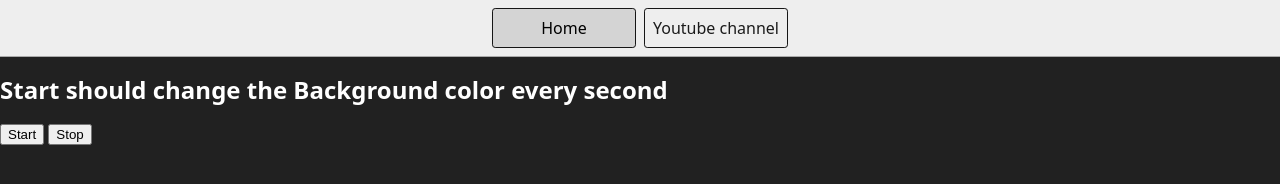
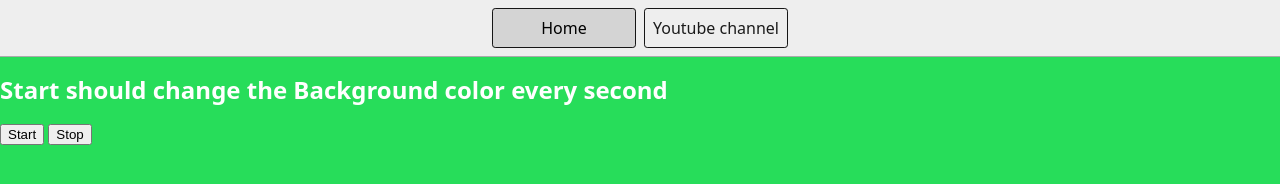
Before and after one commit to Aniketpatra007/JS, a plain HTML site: page 07_projects/6-unlimitedColors/index.html in a window 1280 px wide. Both pictures are taken after a click on the button "Start". Drawn offline with Linux system fonts and the light colour scheme; files that its build step writes are made by us from their sources.

Commit message:
unlimited colors

```diff
--- a/07_projects/6-unlimitedColors/chaiaurcode.js
+++ b/07_projects/6-unlimitedColors/chaiaurcode.js
@@ -0,0 +1,29 @@
+// generate a random hexcode for randomised background
+const randomColor = function () {
+  const hex = '0123456789ABCDEF';
+  let res = ['#'];
+  for (let i = 0; i < 6; i++) {
+    let idx = Math.floor(Math.random() * hex.length);
+    res.push(hex[idx]);
+  }
+  return res.join('');
+};
+
+let intervalId = null;
+
+// changing the background color when start is pressed
+document.getElementById('start').addEventListener('click', () => {
+  if (!intervalId) {
+    intervalId = setInterval(() => {
+      document.querySelector('body').style.backgroundColor = randomColor();
+    }, 1000);
+  }
+});
+
+// stoppinf the process of changing color
+document.getElementById('stop').addEventListener('click',() => {
+  if(intervalId){
+    clearInterval(intervalId);
+    intervalId = null;
+  }
+})
--- a/07_projects/6-unlimitedColors/index.html
+++ b/07_projects/6-unlimitedColors/index.html
@@ -4,8 +4,8 @@
     <meta charset="UTF-8" />
     <meta name="viewport" content="width=device-width, initial-scale=1.0" />
     <meta http-equiv="X-UA-Compatible" content="ie=edge" />
-    <title>Number Guessing Game</title>
-    <link rel="stylesheet" href="style.css" />
+    <title>Unlimited Colors</title>
+    <!-- <link rel="stylesheet" href="style.css" /> -->
     <link rel="stylesheet" href="../styles.css" />
   </head>
   <body style="background-color: #212121; color: #fff">
```
